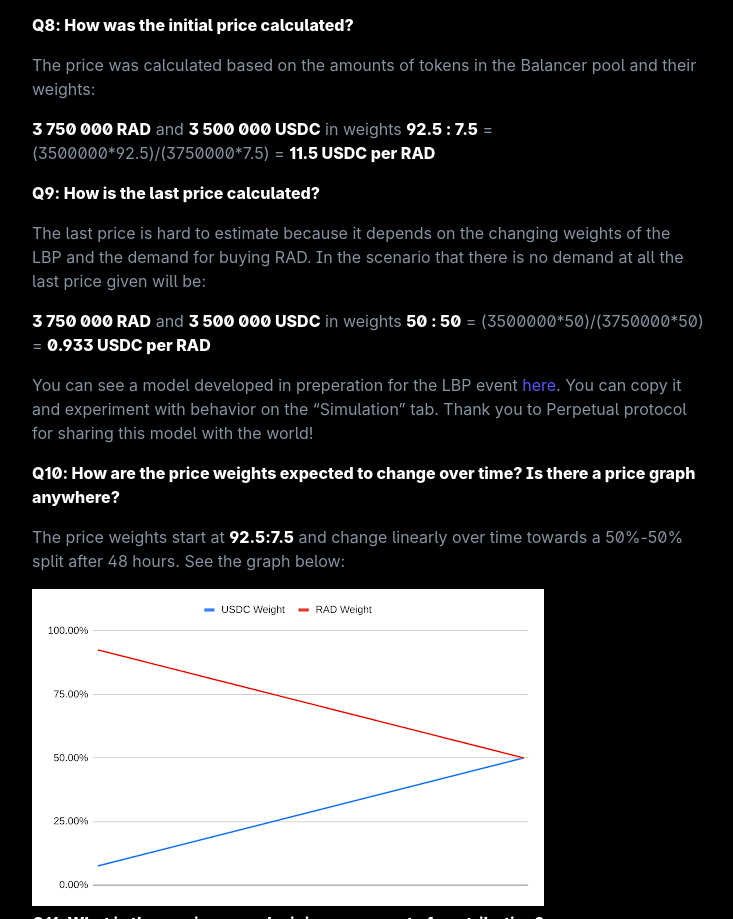
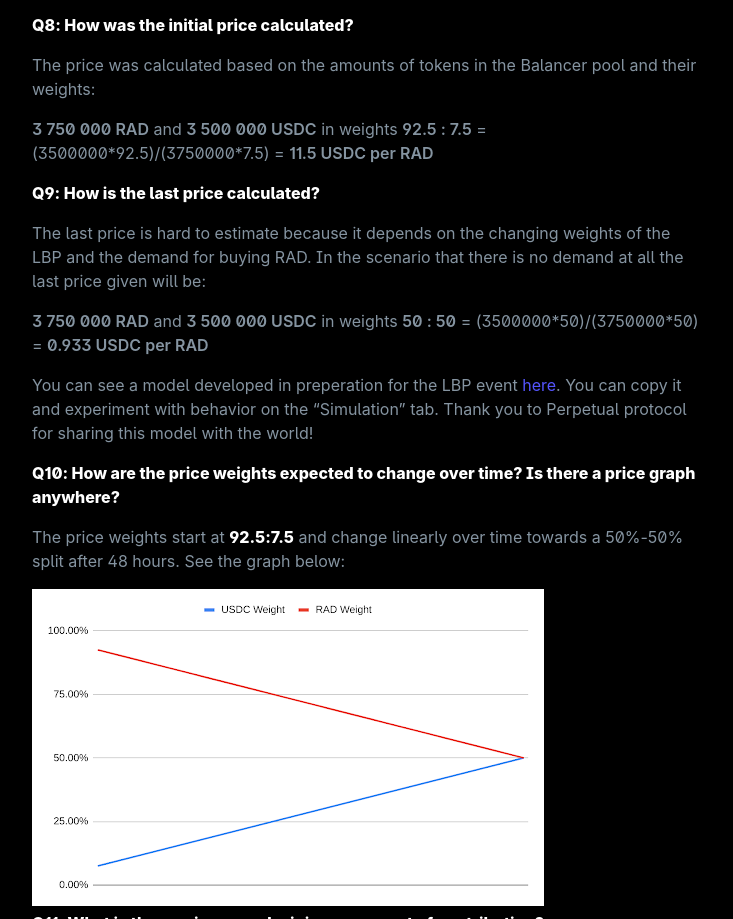
Before and after one commit to radicle-dev/lbp.radicle.network, a website: page public/faq.html in a window 1280 px wide. Shown: the part 2043-2962 px from the top of the page, without its empty margins (272-1005 px from the left). Drawn offline with Linux system fonts and the light colour scheme; a web font is replaced by a local one.

Commit message:
fix formula

```diff
--- a/public/faq.html
+++ b/public/faq.html
@@ -112,7 +112,7 @@
         The price was calculated based on the amounts of tokens in the Balancer pool and their weights:
       </p>
       <p>
-        <strong>3 750 000 RAD</strong> and <strong>3 500 000 USDC</strong> in weights <strong>92.5 : 7.5</strong> = (3500000*92.5)/(3750000*7.5) = <strong>11.5 USDC per RAD</strong>
+        <b>3 750 000 RAD</b> and <b>3 500 000 USDC</b> in weights <b>92.5 : 7.5</b> = (3500000*92.5)/(3750000*7.5) = <b>11.5 USDC per RAD</b>
       </p>
 
       <p><strong>Q9: How is the last price calculated?</strong></p>
@@ -120,7 +120,7 @@
         The last price is hard to estimate because it depends on the changing weights of the LBP and the demand for buying RAD. In the scenario that there is no demand at all the last price given will be:
       </p>
       <p>
-      <strong>3 750 000 RAD</strong> and <strong>3 500 000 USDC</strong> in weights <strong>50 : 50</strong> = (3500000*50)/(3750000*50) = <strong>0.933 USDC per RAD</strong>
+      <b>3 750 000 RAD</b> and <b>3 500 000 USDC</b> in weights <b>50 : 50</b> = (3500000*50)/(3750000*50) = <b>0.933 USDC per RAD</b>
       </p>
       <p>
         You can see a model developed in preperation for the LBP event <a href="https://docs.google.com/spreadsheets/d/1kzoX7u-zCeRAMjlezJ3ogSVawbHs1dHE1FIaUDJqc-8/edit#gid=2115830440">here</a>. You can copy it and experiment with behavior on the “Simulation” tab. Thank you to Perpetual protocol for sharing this model with the world!
--- a/public/main.css
+++ b/public/main.css
@@ -368,3 +368,7 @@ h3 {
   max-width: 42rem;
   margin: 0 auto;
 }
+
+#faq b {
+  font-weight: 600;
+}
```
